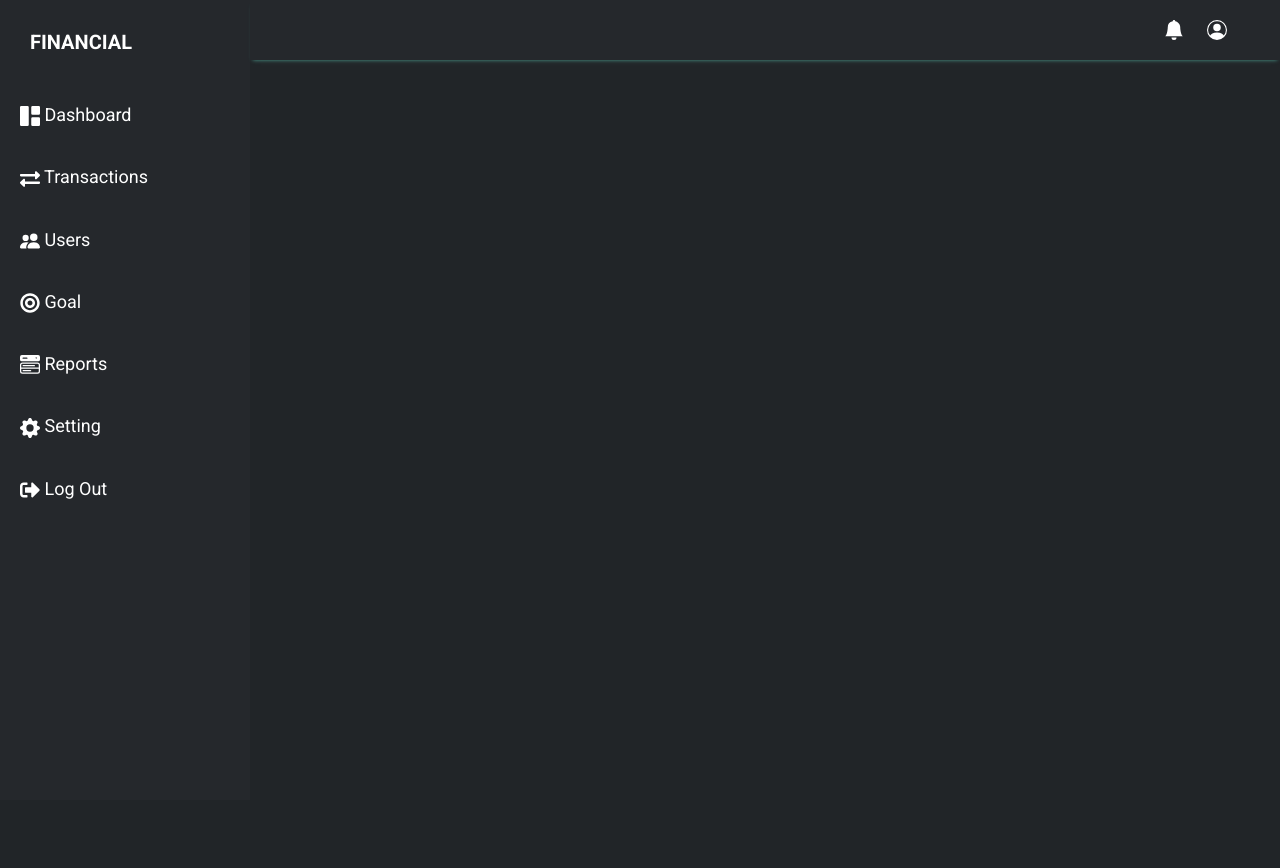
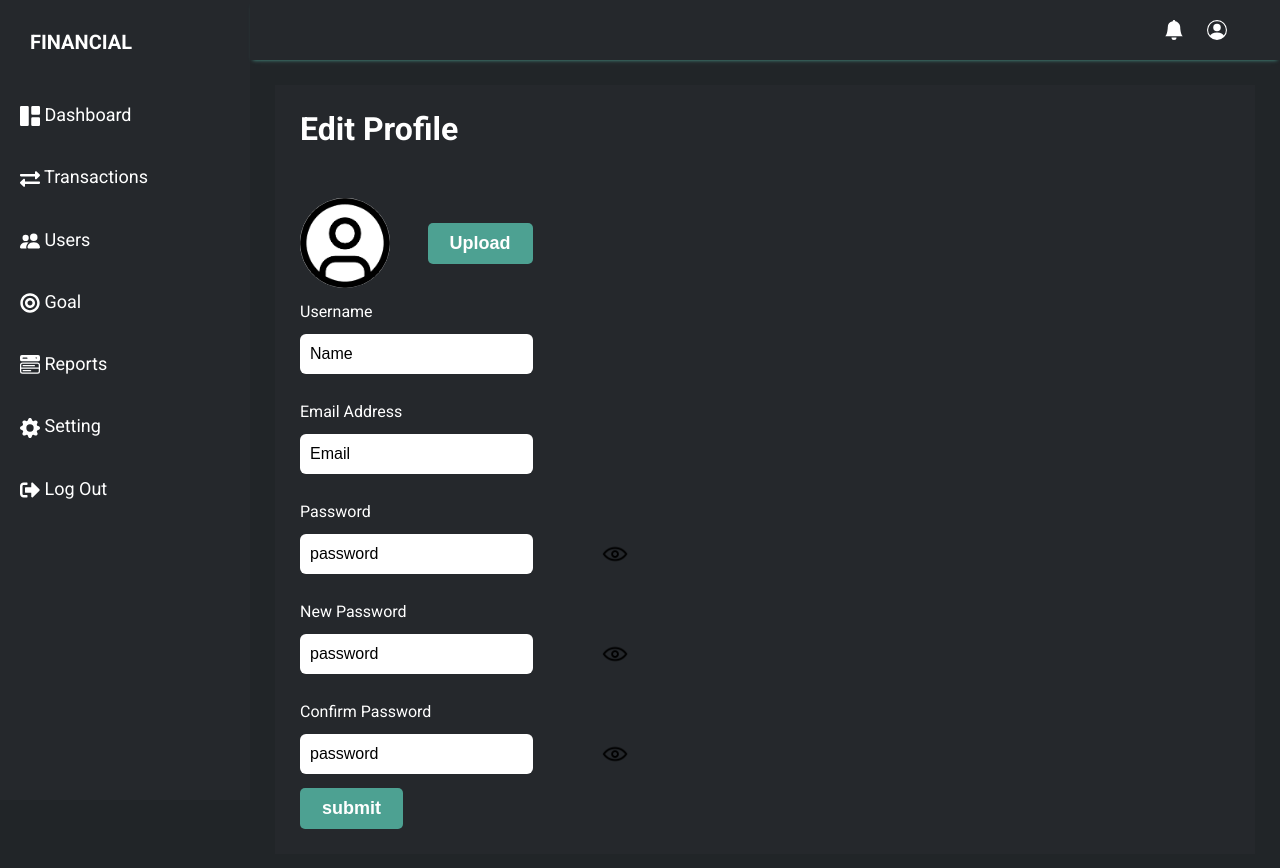
Before and after one commit to YahyaNashar22/FinTech-Client, a React (Create React App) app in the folder client/: page /edituser in a window 1280 px wide. Shown: the top 868 px of the page. Before the commit the page ends 800 px from the top, so only its background shows below. Built offline with nearby package versions, Linux system fonts and the light colour scheme.

Commit message:
Deleted the module folder and the package files

```diff
--- a/client/src/pages/EditUser/EditUser.js
+++ b/client/src/pages/EditUser/EditUser.js
@@ -1,9 +1,125 @@
 import React from "react";
 import style from './EditUser.module.css';
+import pic from '../../assets/icons/noAvatar.png'
+import eye from '../../assets/icons/eye.png'
+import hideEye from '../../assets/icons/hide.png'
+import { useState } from "react";
+
 
 const EditUser = () => {
+
+  const [showPassword1, setShowPassword1] = useState(false);
+  const [showPassword2, setShowPassword2] = useState(false);
+  const [showPassword3, setShowPassword3] = useState(false);
+
+  // const [password1, setPassword1] = useState('')
+  // const [password2, setPassword2] = useState('')
+  // const [err, setErr] = useState('')
+
+  // const handlecChange1 = (e) => {
+  //   setPassword1(e.target.value)
+  // }
+  // const handlecChange2 = (e) => {
+  //   setPassword2(e.target.value)
+  // }
+  // if (password1 !== password2) {
+  //   setErr('password not correct')
+  // }
+  // else{
+  //   setErr('')
+  // }
+  const visiblePasswor = () => {
+    setShowPassword1(!showPassword1)
+  };
+  const visiblePasswor2 = () => {
+    setShowPassword2(!showPassword2)
+  };
+  const visiblePasswor3 = () => {
+    setShowPassword3(!showPassword3)
+  };
+
   return (
-    <div></div>
+    <div className={style.editUser}>
+
+      <h1>Edit Profile</h1>
+
+      <div className={style.styleImgUpload}>
+        <img src={pic} alt="" className={style.image} />
+        <button className={style.sameStyleBtn}>Upload</button>
+      </div>
+
+      <form className={style.form}>
+
+        <div className={style.sameInput}>
+          <label>Username</label>
+          <input type="text" placeholder="Name" name="Name" required className={style.inputSize} />
+        </div>
+
+        <div className={style.sameInput}>
+          <label>Email Address</label>
+          <input type="email" placeholder="Email " required className={style.inputSize} />
+        </div>
+
+        <div className={style.sameInput}>
+          <label>Password</label>
+          <div className={style.inputContainer}>
+            <img
+              src={showPassword1 ? hideEye : eye}
+              className={style.icon}
+              alt=""
+              onClick={visiblePasswor}
+            >
+            </img>
+            <input
+              type={showPassword1 ? "text" : "password"}
+              placeholder="password"
+              required className={`${style.inputSize} ${style.input}`}
+            />
+          </div>
+        </div>
+
+        <div className={style.sameInput}>
+          <label>New  Password</label>
+          <div className={style.inputContainer}>
+            <img
+              src={showPassword2 ? hideEye : eye}
+              className={style.icon}
+              alt="" onClick={visiblePasswor2}>
+            </img>
+            <input
+              type={showPassword2 ? "text" : "password"}
+              placeholder="password"
+              className={`${style.inputSize} ${style.input}`}
+              // onChange={handlecChange1}
+              required
+            />
+          </div>
+          {/* {err && <p style={{ color: 'red' }}>{err}</p>} */}
+
+        </div>
+
+        <div className={style.sameInput}>
+          <label>Confirm Password</label>
+          <div className={style.inputContainer}>
+            <img
+              src={showPassword3 ? hideEye : eye}
+              className={style.icon}
+              alt="" onClick={visiblePasswor3}>
+            </img>
+            <input
+              type={showPassword3 ? "text" : "password"}
+              placeholder="password"
+              className={`${style.inputSize} ${style.input}`}
+              // onChange={handlecChange2}
+              required
+            />
+          </div>
+        </div>
+
+        <button className={style.sameStyleBtn}>submit</button>
+
+      </form>
+    </div>
   )
 };
 export default EditUser;
--- a/client/src/pages/EditUser/EditUser.module.css
+++ b/client/src/pages/EditUser/EditUser.module.css
@@ -0,0 +1,72 @@
+.editUser {
+  margin: 25px;
+  padding: 25px;
+  background-color: var(--main-background-color);
+  color: white;
+}
+.image {
+  border-radius: 50%;
+  width: 90px;
+}
+.styleImgUpload {
+  display: flex;
+  align-items: center;
+  justify-content: space-between;
+  width: 25%;
+  margin-top: 50px;
+}
+.sameInput {
+  display: flex;
+  width: 50%;
+  flex-direction: column;
+  justify-content: space-evenly;
+  height: 100px;
+}
+.inputSize {
+  width: 50%;
+  height: 40px;
+  border-radius: 6px;
+  outline: none;
+  border: none;
+  padding-left: 10px;
+}
+.inputSize:click {
+  border: none;
+}
+
+.sameStyleBtn {
+  background: var(--secondery-green);
+  color: white;
+  font-size: 18px;
+  border: none;
+  padding: 10px 22px;
+  border-radius: 5px;
+  font-weight: bold;
+  cursor: pointer;
+  transition: 0.5s;
+}
+.sameStyleBtn:hover {
+  background-color: var(--third-green);
+}
+
+.sameInput input::placeholder {
+  font-size: 16px;
+  transition: 0.5s;
+  color: black;
+}
+.sameInput input:focus::placeholder {
+  opacity: 0;
+}
+
+.inputContainer {
+  position: relative;
+}
+
+.icon {
+  position: absolute;
+  left: 300px;
+  top: 50%;
+  transform: translateY(-50%);
+  color: #888;
+  width: 30px;
+}
```
Also changed, not shown: client/src/assets/icons/eye.png (added), client/src/assets/icons/hide.png (added).
